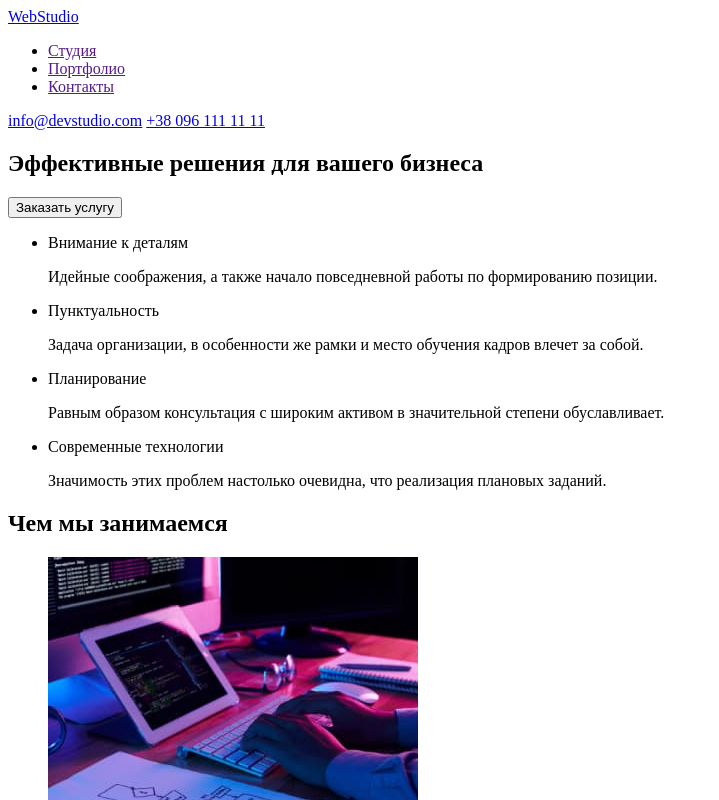
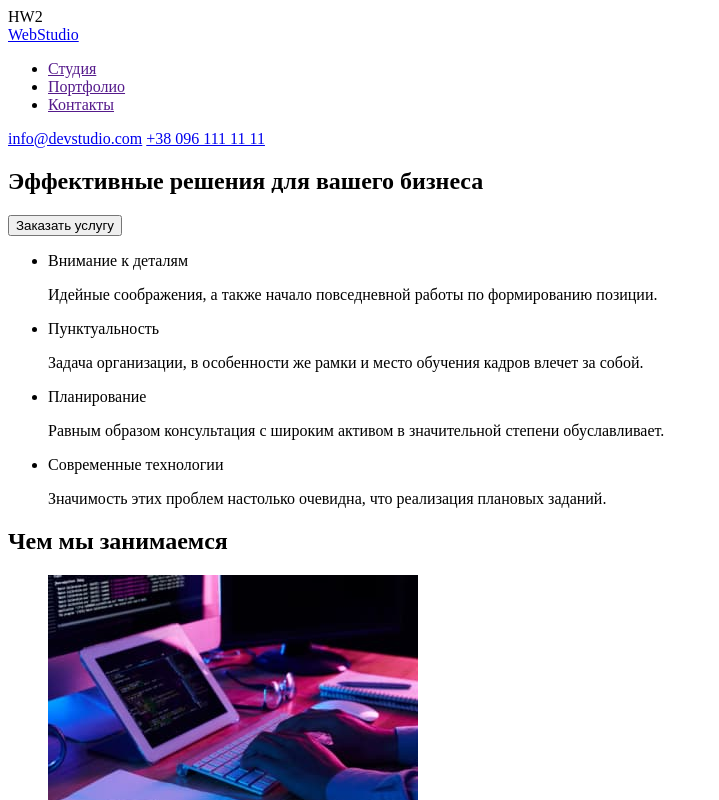
Before and after one commit to Gnatannn/goit-markup-hw-01, a plain HTML site: page index.html in a window 1280 px wide. Shown: the top 800 px of the page, without its empty margins (0-719 px from the left). Drawn offline with Linux system fonts and the light colour scheme.

Commit message:
Update index.html

```diff
--- a/index.html
+++ b/index.html
@@ -6,7 +6,7 @@
     <meta name="viewport" content="width=device-width, initial-scale=1.0">
     <title>Document</title>
 </head>
-    <body>
+    <body> HW2
 <!--Section 1 header-->
     <header>
         <nav>
```
